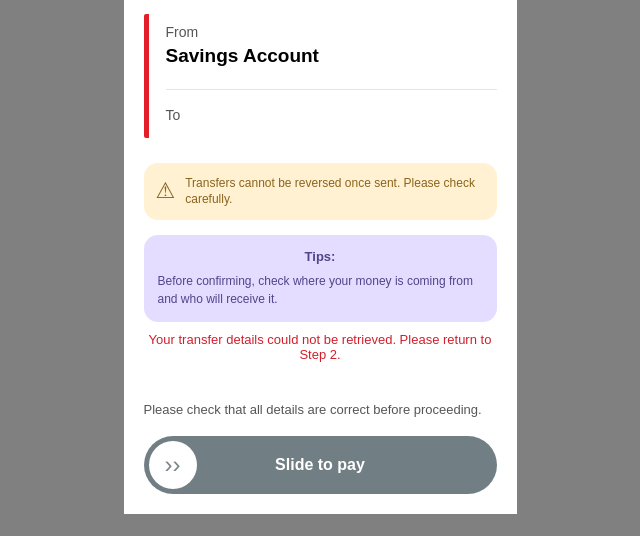
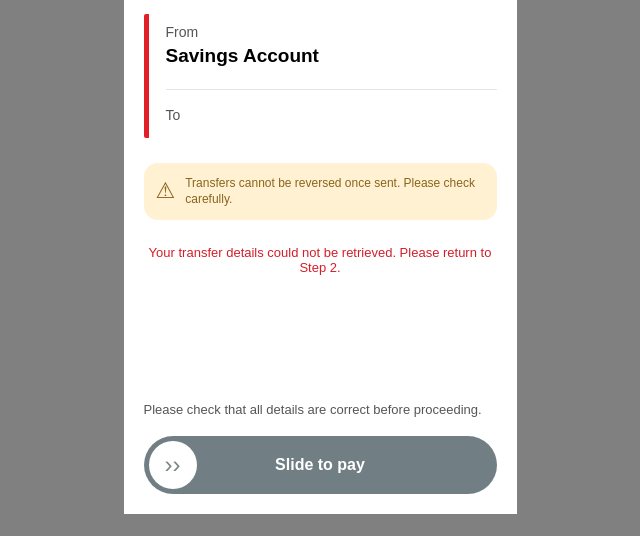
Before and after one commit to ka1-tgd/FSDP-Project, a website with bundled scripts: page public/html/paynowReview.html in a window 1280 px wide. Shown: the part 308-844 px from the top of the page, without its empty margins (320-960 px from the left). Built offline with nearby package versions, Linux system fonts and the light colour scheme; sample sign-in values are in the browser's storage.

Commit message:
updated paynow

```diff
--- a/public/css/paynow.css
+++ b/public/css/paynow.css
@@ -1019,14 +1019,6 @@ hr {
     line-height: 1.4;
 }
 
-.review-tips {
-    background: #e5ddff;
-    color: #51458b;
-    border-radius: 14px;
-    padding: 14px;
-    text-align: center;
-}
-
 .review-tips strong {
     display: block;
     font-size: 13px;
--- a/public/html/paynowReview.html
+++ b/public/html/paynowReview.html
@@ -120,18 +120,6 @@
 
             </div>
 
-            <!-- Guided Tips -->
-            <div class="review-tips">
-
-                <strong>Tips:</strong>
-
-                <p>
-                    Before confirming, check where your money
-                    is coming from and who will receive it.
-                </p>
-
-            </div>
-
             <!-- Error / Status -->
             <p
                 id="transferStatus"
```
